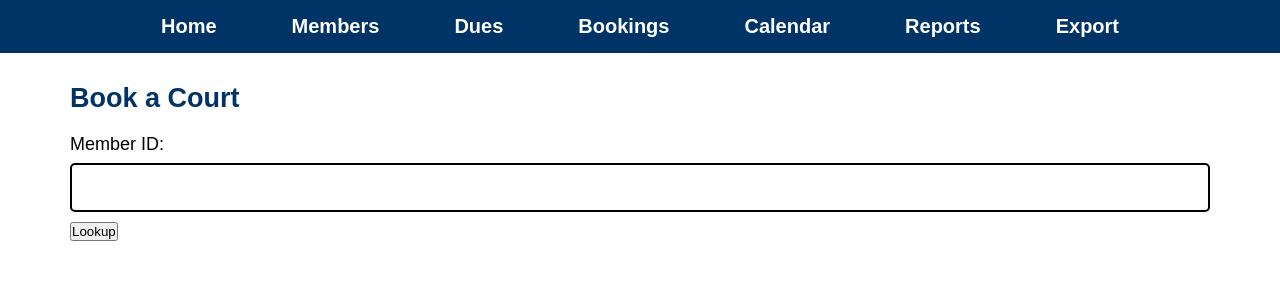
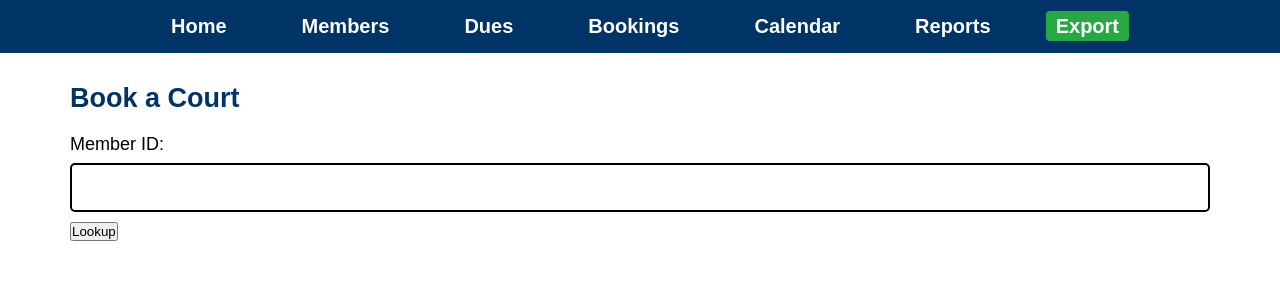
Before and after one commit to brandontrice/sunset-courts, a Flask app: page /bookings in a window 1280 px wide. Shown: the top 300 px of the page. Run offline with Flask 3, Linux system fonts and the light colour scheme; data comes from the database, SQL or seed files in the repository.

Commit message:
Update base.html

```diff
--- a/templates/base.html
+++ b/templates/base.html
@@ -14,7 +14,7 @@
         <a href="/bookings">Bookings</a>
         <a href="/calendar">Calendar</a>
         <a href="/reports">Reports</a>
-        <a href="/export">Export</a>
+        <a href="/export" style="background-color: #28a745; border-radius: 4px; padding: 4px 10px;">Export</a>
     </div>
     <div class="container">
         {% with messages = get_flashed_messages(with_categories=true) %}
```
